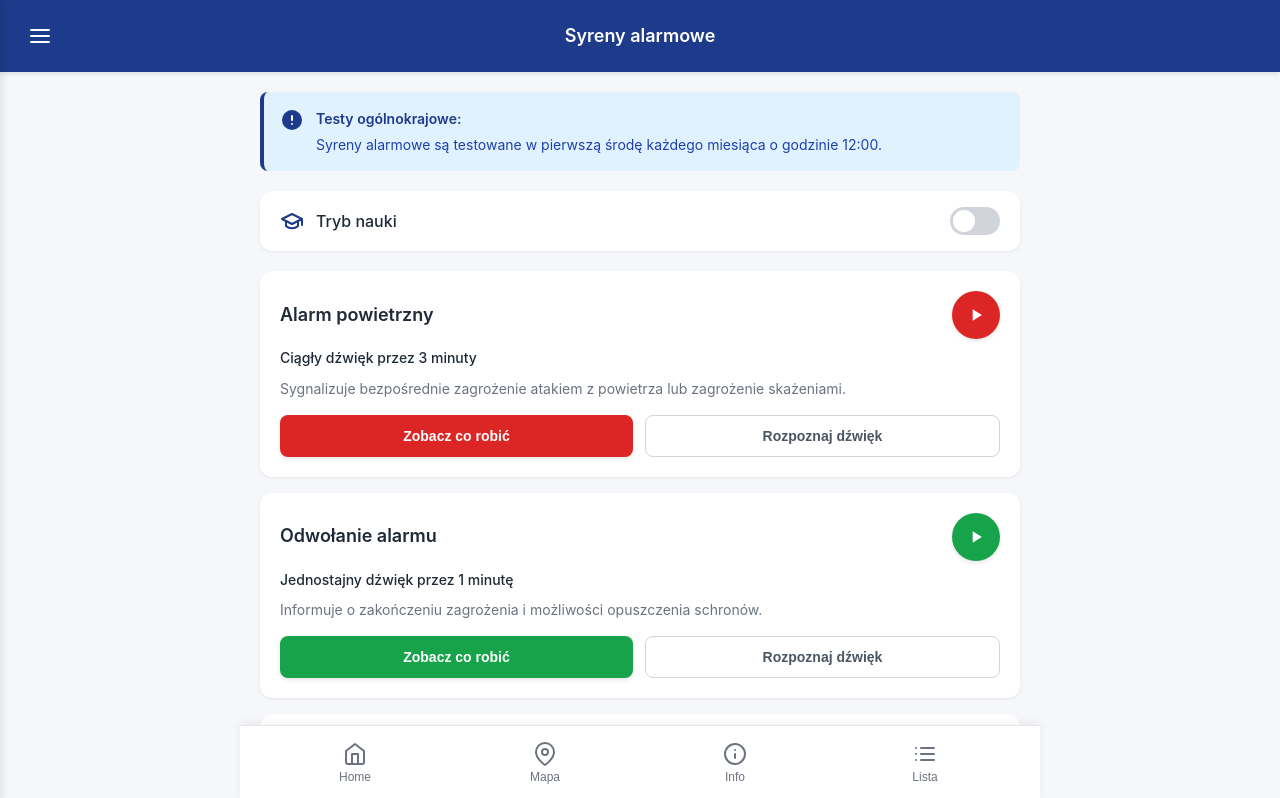
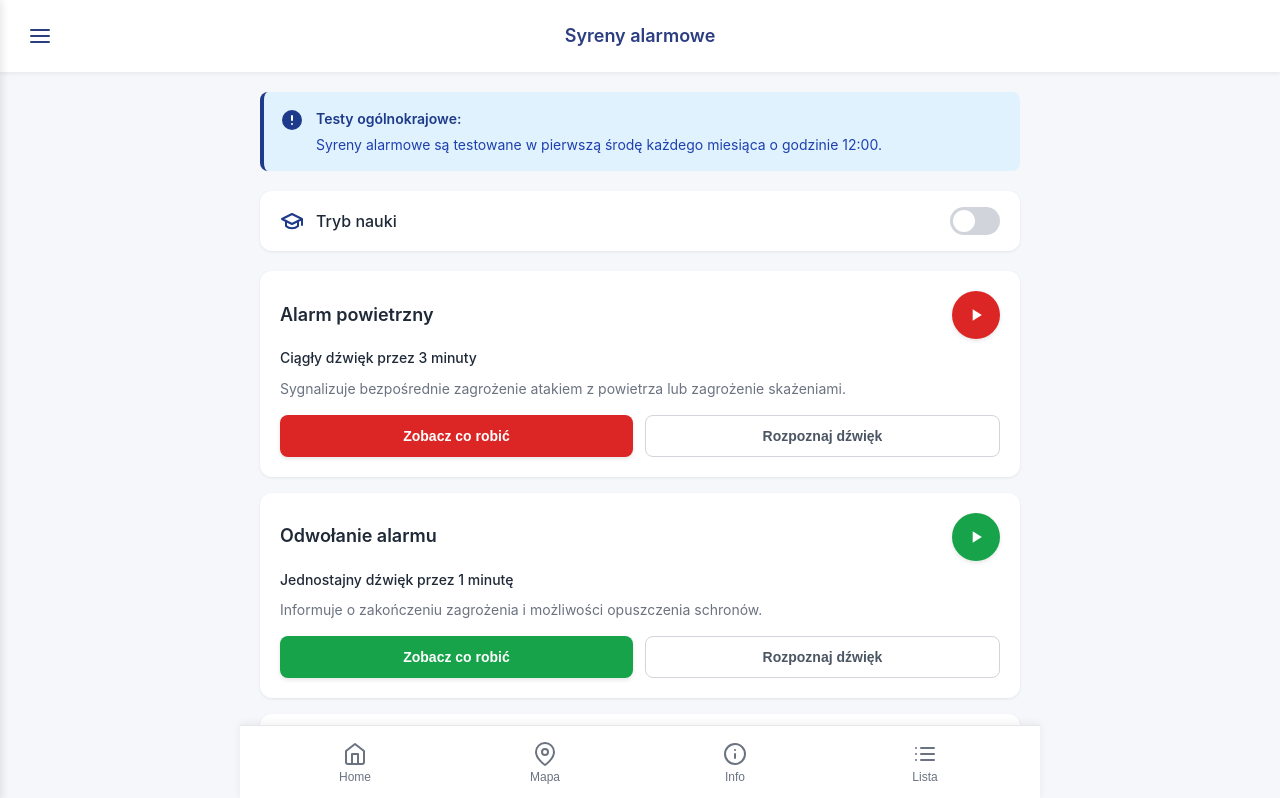
Before and after one commit to Katarzyna-Kadziolka/Ratunek, a Vue app in the folder Ratunek/: page /alarm-sirens in a window 1280 px wide. Shown: the top 798 px of the page. Built offline with nearby package versions, Linux system fonts and the light colour scheme; the HTML template or start-up script is replaced by a standard one.

Commit message:
Fix header bar

```diff
--- a/Ratunek/src/views/AlarmSirensView.vue
+++ b/Ratunek/src/views/AlarmSirensView.vue
@@ -17,7 +17,6 @@ const isSideMenuOpen = ref(false)
     <!-- Header -->
     <AppHeader
       title="Syreny alarmowe"
-      variant="primary"
       @open-menu="isSideMenuOpen = true"
     />
 
--- a/Ratunek/src/views/EmergencyBackpackView.vue
+++ b/Ratunek/src/views/EmergencyBackpackView.vue
@@ -17,7 +17,6 @@ const isSideMenuOpen = ref(false)
     <!-- Header -->
     <AppHeader
       title="Plecak ewakuacyjny"
-      right-button-type="help"
       @open-menu="isSideMenuOpen = true"
     />
 
```
